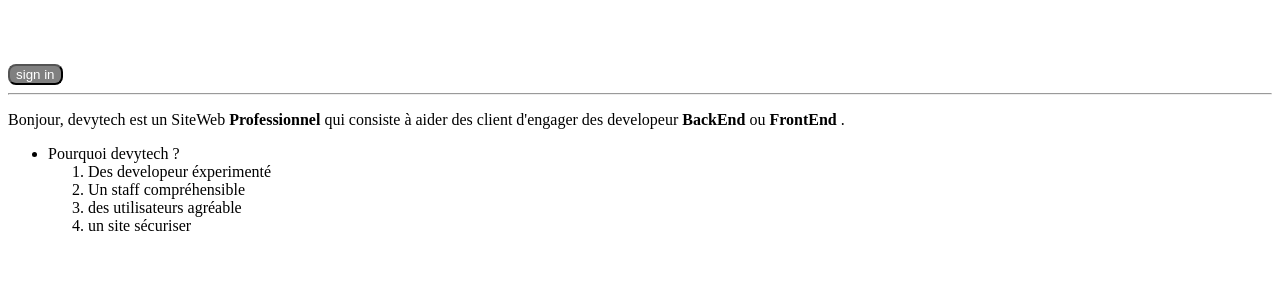
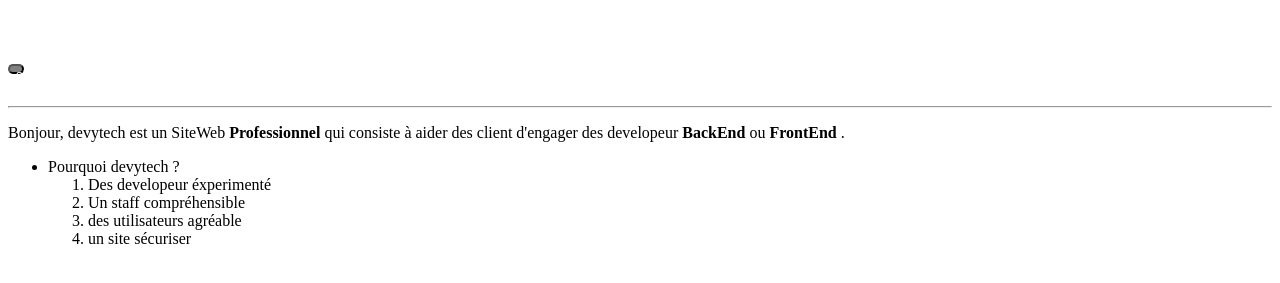
Before and after one commit to aminalgar3a/aminalgar3a-devytech, a PHP site: page /index.html in a window 1280 px wide. Shown: the part 379-662 px from the top of the page. Run offline with PHP 8.4, Linux system fonts and the light colour scheme.

Commit message:
Update style.css

```diff
--- a/style.css
+++ b/style.css
@@ -33,5 +33,7 @@ img {
 button {
     color: #fff;
     background: gray;
+    height: 10px;
+    width: 10px;
     border-radius: 8px;
 }
```
